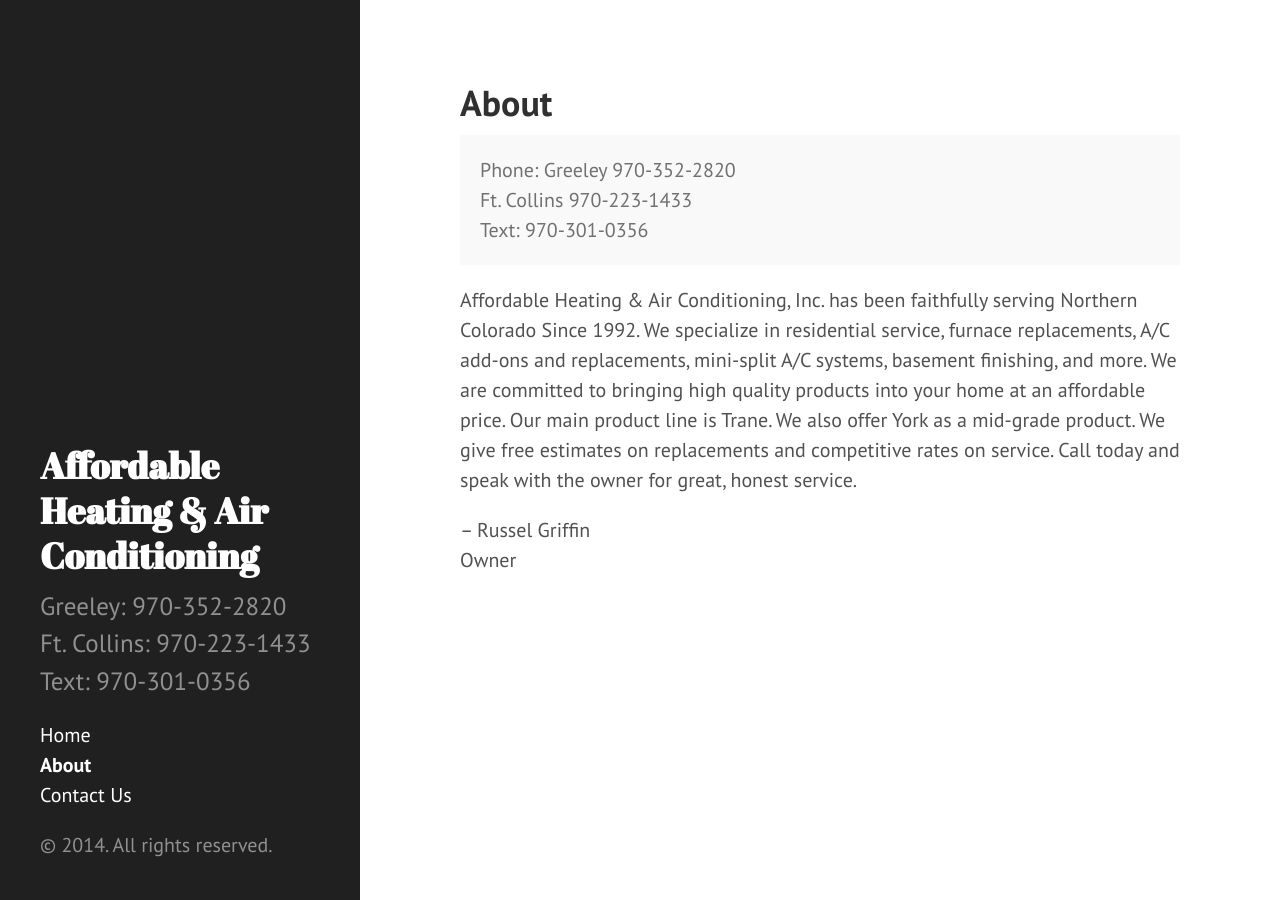
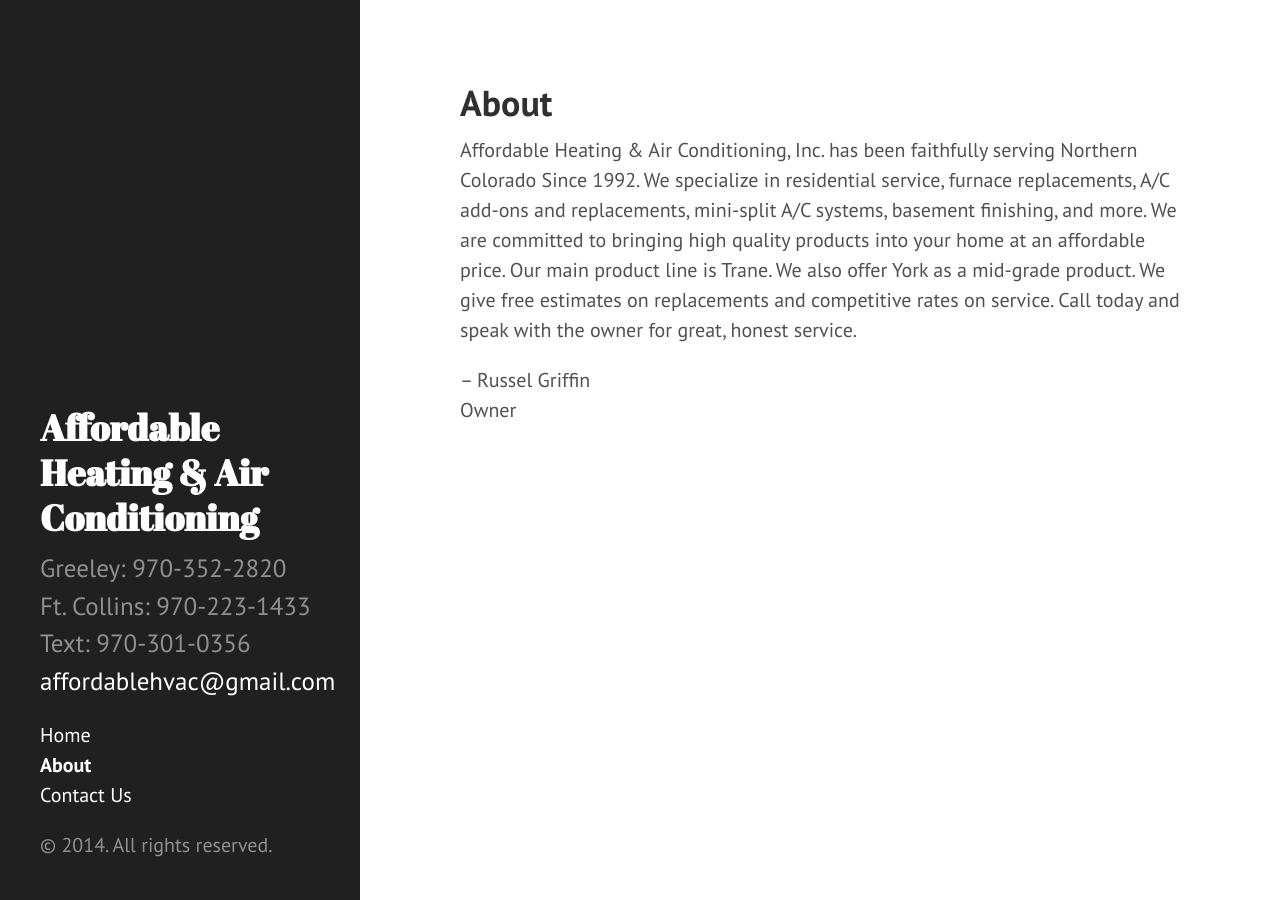
Before and after one commit to affordablehvac/affordablehvac.github.io, a Jekyll site: the page built from about.md, in a window 1280 px wide. Built offline with Jekyll 4.4.1, drawn with Linux system fonts in a browser that asks for light colours; Markdown is read by kramdown in place of the engine named in the settings.

Commit message:
added email to sidebar, removed contact info from about pages

```diff
--- a/_config.yml
+++ b/_config.yml
@@ -8,5 +8,8 @@ permalink:        pretty
 # Setup
 title:            Affordable Heating & Air Conditioning
 tagline:          "Where Quality and Integrity Meet...  It's Not Cheap It's Affordable!"
-description:      'Greeley: 970-352-2820 <br/>Ft. Collins: 970-223-1433 <br/>Text: 970-301-0356'
+description:      'Greeley: 970-352-2820<br/>
+                   Ft. Collins: 970-223-1433<br/>
+                   Text: 970-301-0356<br/>
+                   <a href="mailto:affordablehvac@gmail.com">affordablehvac@gmail.com</a>'
 url:              http://www.affordablehvac.com
--- a/about.md
+++ b/about.md
@@ -2,12 +2,6 @@
 layout: page
 title: About
 ---
-
-<p class="message">
-Phone: Greeley 970-352-2820<br/>
-Ft. Collins 970-223-1433<br/>
-Text: 970-301-0356
-</p>
 
 Affordable Heating & Air Conditioning, Inc. has been faithfully serving
 Northern Colorado Since 1992. We specialize in residential service, furnace
```
